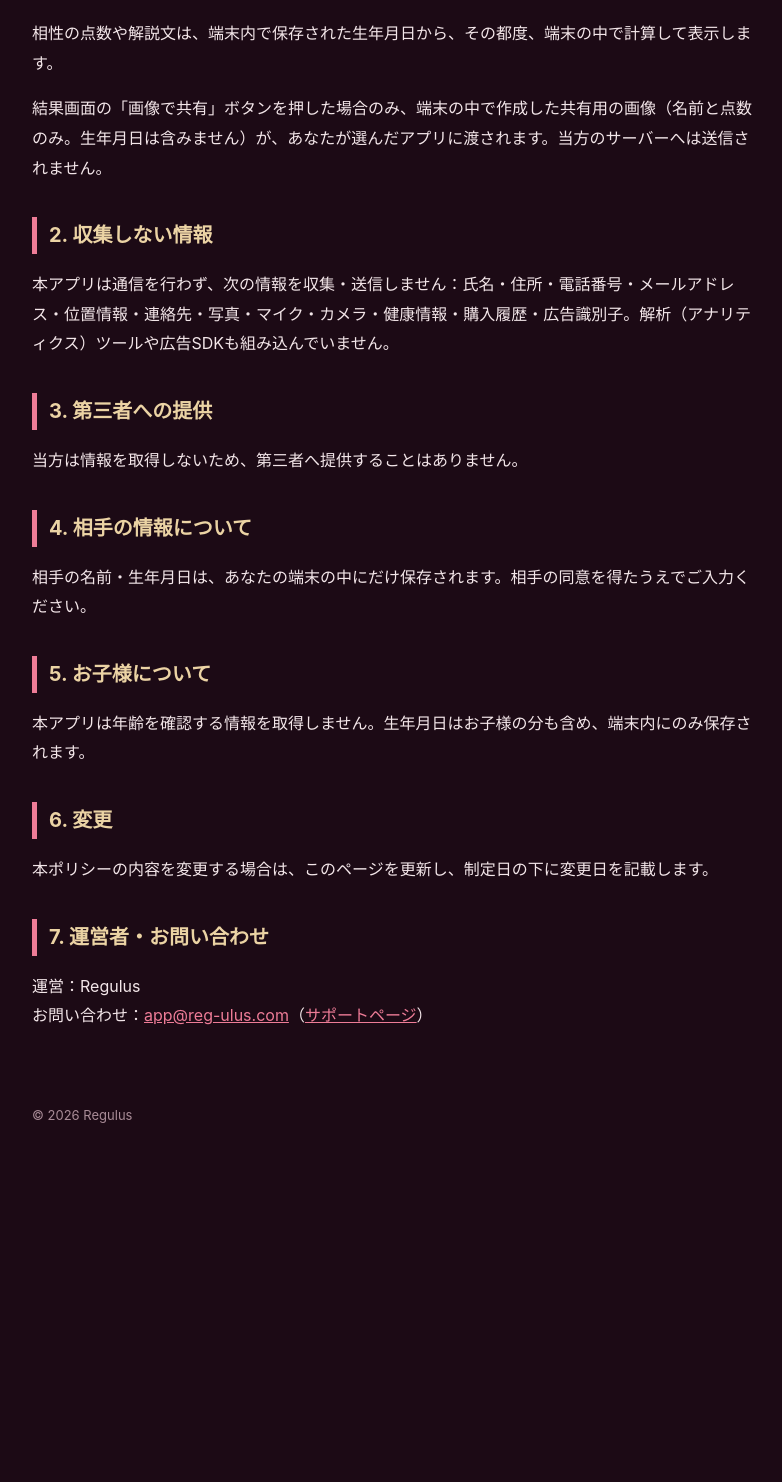
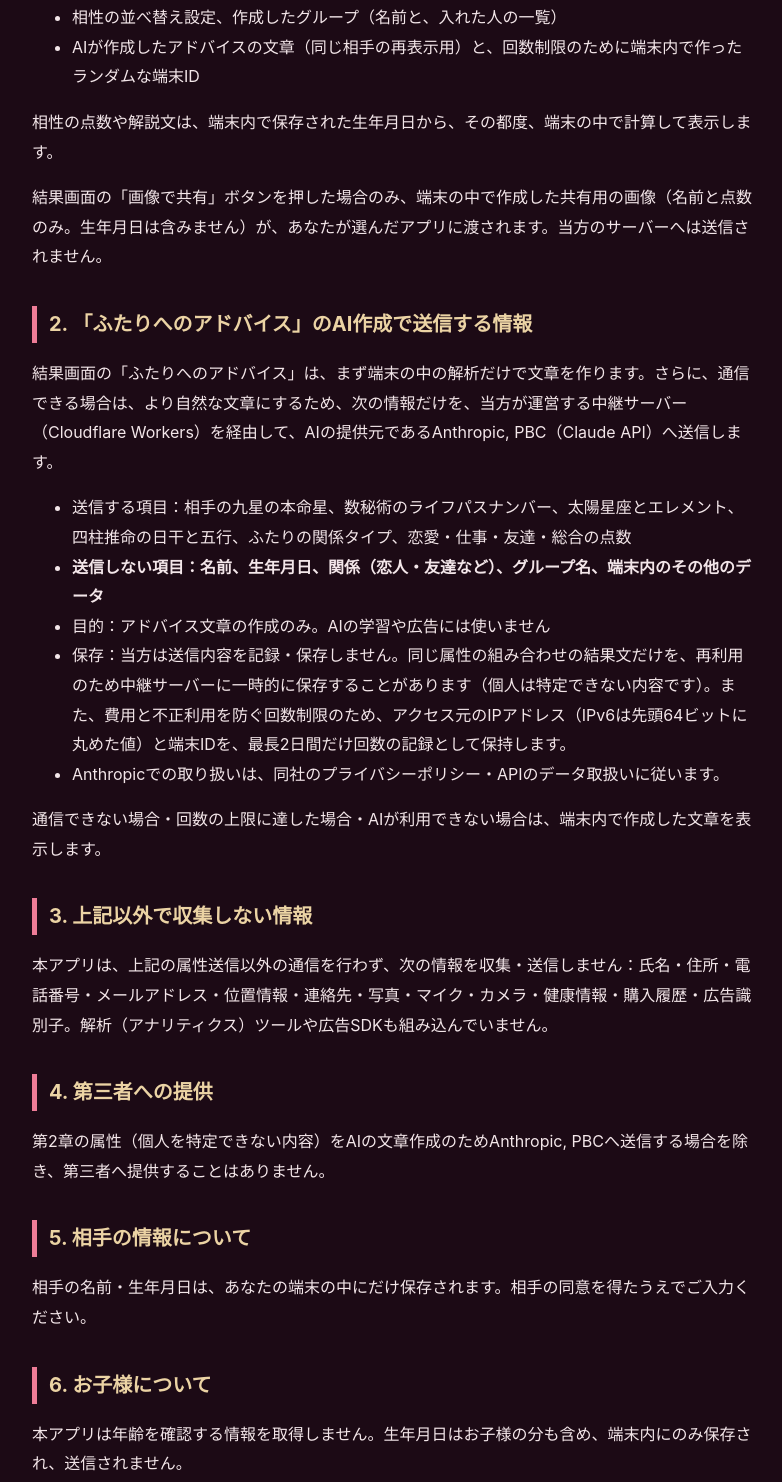
Before and after one commit to DrQururi/aishou-legal, a plain HTML site: page index.html in a window 1280 px wide. Shown: the part 606-2088 px from the top of the page, without its empty margins (248-1030 px from the left). Before the commit the page ends 1773 px from the top, so only its background shows below. Drawn offline with Linux system fonts and the light colour scheme.

Commit message:
プライバシーポリシー: アドバイスのAI作成で送信する属性・送信先・目的・保存を追記
Co-Authored-By: Claude Sonnet 5.5 <noreply@anthropic.com>

```diff
--- a/index.html
+++ b/index.html
@@ -10,34 +10,46 @@
 <header><div class="in"><h1>相性占い プライバシーポリシー</h1><p>制定日：2026年11月11日 / 運営：Regulus</p></div></header>
 <main>
 <nav><a href="index.html">プライバシーポリシー</a><a href="terms.html">利用規約</a><a href="support.html">サポート・お問い合わせ</a></nav>
-<p>Regulus（以下「当方」）は、iOSアプリ「相性占い」（以下「本アプリ」）における情報の取り扱いを、次のとおり定めます。本アプリは、アカウント登録・ログイン・広告・アプリ内課金のいずれもありません。情報を当方のサーバーへ送信することはなく、第三者への提供・広告目的での利用・ユーザーの追跡（トラッキング）も行いません。</p>
+<p>Regulus（以下「当方」）は、iOSアプリ「相性占い」（以下「本アプリ」）における情報の取り扱いを、次のとおり定めます。本アプリは、アカウント登録・ログイン・広告・アプリ内課金のいずれもありません。名前と生年月日は端末の外に出ません。「ふたりへのアドバイス」をAIで作成する場合に限り、第2章のとおり占い結果の属性（星・数字など）のみを送信します。第三者への提供・広告目的での利用・ユーザーの追跡（トラッキング）は行いません。</p>
 
 <h2>1. 端末の中だけに保存する情報</h2>
-<p>次の情報は、お使いの端末の中（アプリ専用の保存領域）にだけ保存します。当方には送信されず、当方は閲覧できません。アプリを削除するか、アプリの設定にある「全データを削除」を実行すると消えます。</p>
+<p>次の情報は、お使いの端末の中（アプリ専用の保存領域）にだけ保存します。端末の外へは送信されず、当方は閲覧できません。アプリを削除するか、アプリの設定にある「全データを削除」を実行すると消えます。</p>
 <ul>
 <li>あなたの呼び名（任意）と生年月日</li>
 <li>相性を見たい相手の名前、生年月日、関係（恋人・友達など）</li>
-<li>相性の並べ替え設定</li>
+<li>相性の並べ替え設定、作成したグループ（名前と、入れた人の一覧）</li>
+<li>AIが作成したアドバイスの文章（同じ相手の再表示用）と、回数制限のために端末内で作ったランダムな端末ID</li>
 </ul>
 <p>相性の点数や解説文は、端末内で保存された生年月日から、その都度、端末の中で計算して表示します。</p>
 <p>結果画面の「画像で共有」ボタンを押した場合のみ、端末の中で作成した共有用の画像（名前と点数のみ。生年月日は含みません）が、あなたが選んだアプリに渡されます。当方のサーバーへは送信されません。</p>
 
-<h2>2. 収集しない情報</h2>
-<p>本アプリは通信を行わず、次の情報を収集・送信しません：氏名・住所・電話番号・メールアドレス・位置情報・連絡先・写真・マイク・カメラ・健康情報・購入履歴・広告識別子。解析（アナリティクス）ツールや広告SDKも組み込んでいません。</p>
+<h2>2. 「ふたりへのアドバイス」のAI作成で送信する情報</h2>
+<p>結果画面の「ふたりへのアドバイス」は、まず端末の中の解析だけで文章を作ります。さらに、通信できる場合は、より自然な文章にするため、次の情報だけを、当方が運営する中継サーバー（Cloudflare Workers）を経由して、AIの提供元であるAnthropic, PBC（Claude API）へ送信します。</p>
+<ul>
+<li>送信する項目：相手の九星の本命星、数秘術のライフパスナンバー、太陽星座とエレメント、四柱推命の日干と五行、ふたりの関係タイプ、恋愛・仕事・友達・総合の点数</li>
+<li><strong>送信しない項目：名前、生年月日、関係（恋人・友達など）、グループ名、端末内のその他のデータ</strong></li>
+<li>目的：アドバイス文章の作成のみ。AIの学習や広告には使いません</li>
+<li>保存：当方は送信内容を記録・保存しません。同じ属性の組み合わせの結果文だけを、再利用のため中継サーバーに一時的に保存することがあります（個人は特定できない内容です）。また、費用と不正利用を防ぐ回数制限のため、アクセス元のIPアドレス（IPv6は先頭64ビットに丸めた値）と端末IDを、最長2日間だけ回数の記録として保持します。</li>
+<li>Anthropicでの取り扱いは、同社のプライバシーポリシー・APIのデータ取扱いに従います。</li>
+</ul>
+<p>通信できない場合・回数の上限に達した場合・AIが利用できない場合は、端末内で作成した文章を表示します。</p>
 
-<h2>3. 第三者への提供</h2>
-<p>当方は情報を取得しないため、第三者へ提供することはありません。</p>
+<h2>3. 上記以外で収集しない情報</h2>
+<p>本アプリは、上記の属性送信以外の通信を行わず、次の情報を収集・送信しません：氏名・住所・電話番号・メールアドレス・位置情報・連絡先・写真・マイク・カメラ・健康情報・購入履歴・広告識別子。解析（アナリティクス）ツールや広告SDKも組み込んでいません。</p>
 
-<h2>4. 相手の情報について</h2>
+<h2>4. 第三者への提供</h2>
+<p>第2章の属性（個人を特定できない内容）をAIの文章作成のためAnthropic, PBCへ送信する場合を除き、第三者へ提供することはありません。</p>
+
+<h2>5. 相手の情報について</h2>
 <p>相手の名前・生年月日は、あなたの端末の中にだけ保存されます。相手の同意を得たうえでご入力ください。</p>
 
-<h2>5. お子様について</h2>
-<p>本アプリは年齢を確認する情報を取得しません。生年月日はお子様の分も含め、端末内にのみ保存されます。</p>
+<h2>6. お子様について</h2>
+<p>本アプリは年齢を確認する情報を取得しません。生年月日はお子様の分も含め、端末内にのみ保存され、送信されません。</p>
 
-<h2>6. 変更</h2>
+<h2>7. 変更</h2>
 <p>本ポリシーの内容を変更する場合は、このページを更新し、制定日の下に変更日を記載します。</p>
 
-<h2>7. 運営者・お問い合わせ</h2>
+<h2>8. 運営者・お問い合わせ</h2>
 <p>運営：Regulus<br>お問い合わせ：<a href="mailto:app@reg-ulus.com">app@reg-ulus.com</a>（<a href="support.html">サポートページ</a>）</p>
 </main>
 <footer>&copy; 2026 Regulus</footer>
```
